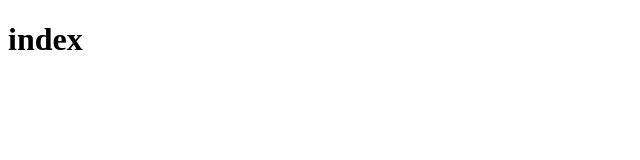
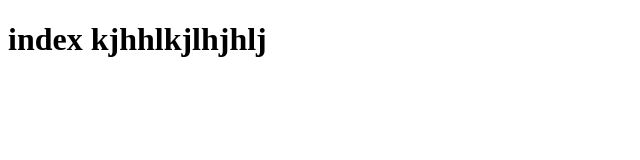
Before and after one commit to Milind-dev/stashing, a plain HTML site: page index.html in a window 1280 px wide. Shown: the whole page, without its empty margins (0-640 px from the left). Drawn offline with Linux system fonts and the light colour scheme.

Commit message:
jfaslkcjsfd

```diff
--- a/index.html
+++ b/index.html
@@ -7,6 +7,6 @@
     <title>Document</title>
 </head>
 <body>
-    <h1>index</h1>
+    <h1>index kjhhlkjlhjhlj</h1>
 </body>
 </html>
```
Also changed, not shown: source.html (+1 -1 lines).
